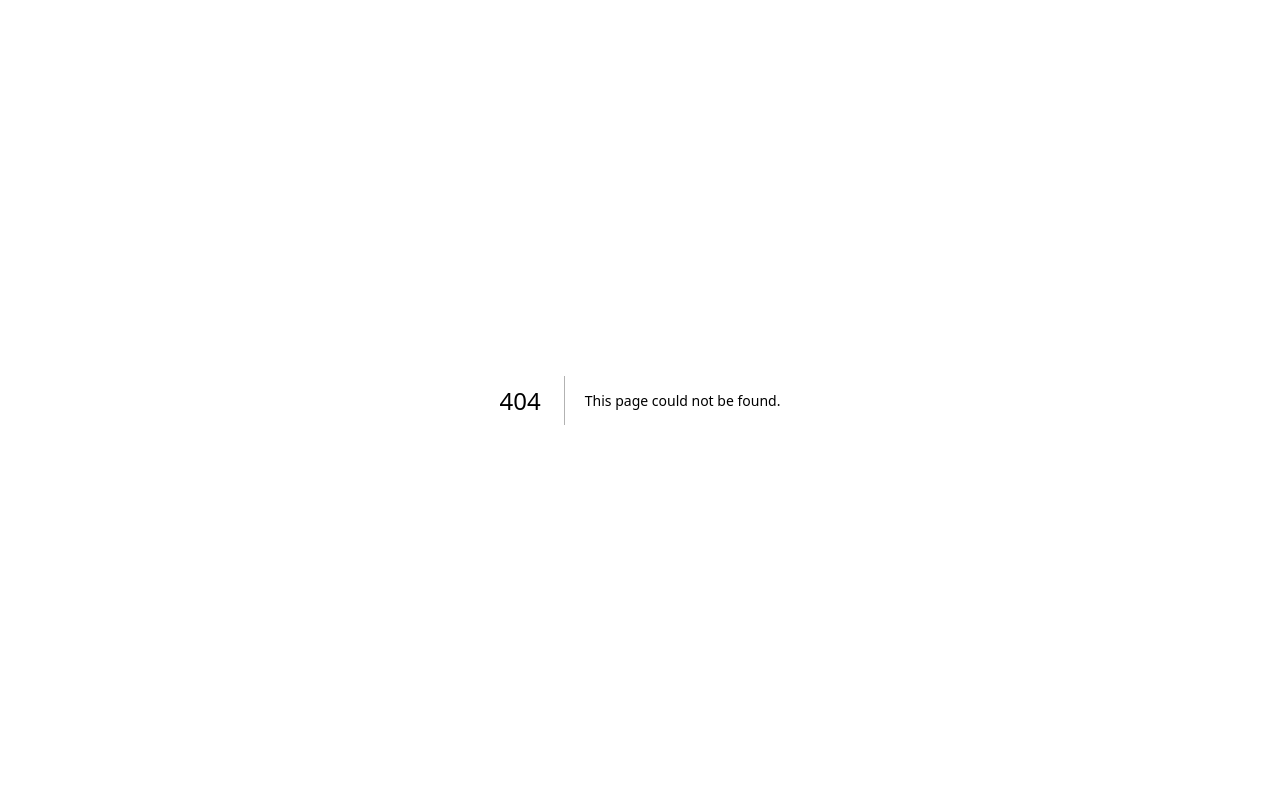
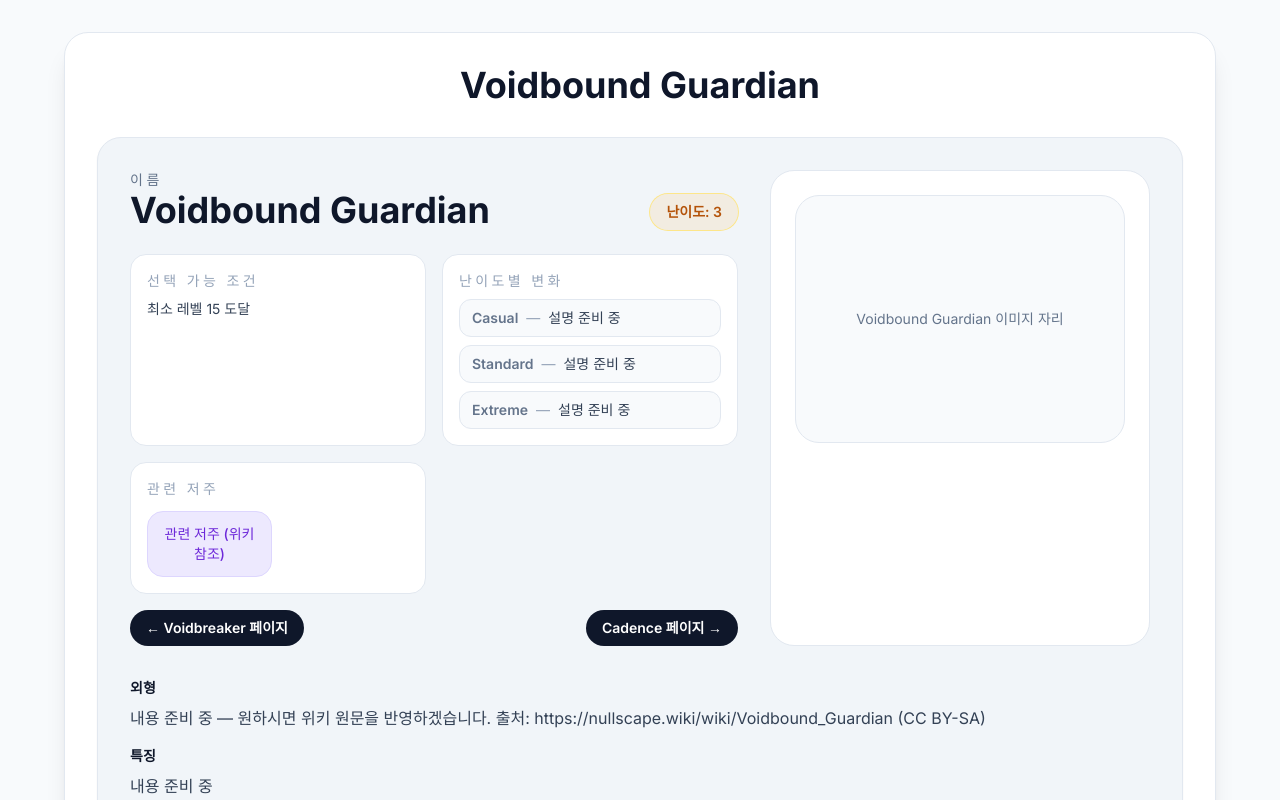
Before and after one commit to merrystat/nullscape-guide, a Next.js app: page /enemies/voidbound-guardian in a window 1280 px wide. Before the commit this address had no page. Shown: the top 800 px of the page. Built offline with nearby package versions, Linux system fonts and the light colour scheme.

Commit message:
Add Voidbound Guardian templates (app + docs) with attribution; placeholders for wiki content

```diff
--- /dev/null
+++ b/app/enemies/voidbound-guardian/page.tsx
@@ -0,0 +1,93 @@
+export default function VoidboundGuardianPage() {
+  return (
+    <main className="min-h-screen bg-slate-50 p-8">
+      <div className="mx-auto max-w-6xl rounded-3xl border border-slate-200 bg-white p-8 shadow-xl">
+        <h1 className="text-4xl font-bold text-slate-900 mb-8 text-center">Voidbound Guardian</h1>
+
+        <div className="grid gap-8">
+          <article className="space-y-6">
+            <div className="rounded-3xl border border-slate-200 bg-slate-100 p-8 shadow-sm">
+              <div className="grid gap-8 lg:grid-cols-[1.6fr_1fr]">
+                <div>
+                  <div className="flex flex-col gap-4 sm:flex-row sm:items-end sm:justify-between">
+                    <div>
+                      <p className="text-sm uppercase tracking-[0.25em] text-slate-500">이름</p>
+                      <h2 className="text-4xl font-bold text-slate-900">Voidbound Guardian</h2>
+                    </div>
+                    <div className="rounded-3xl bg-amber-500/10 px-4 py-2 text-sm font-semibold text-amber-700 ring-1 ring-amber-200">
+                      난이도: 3
+                    </div>
+                  </div>
+
+                  <div className="mt-6 grid gap-4 sm:grid-cols-2">
+                    <div className="rounded-2xl border border-slate-200 bg-white p-4">
+                      <p className="text-sm uppercase tracking-[0.24em] text-slate-400">선택 가능 조건</p>
+                      <p className="mt-2 text-sm text-slate-700">최소 레벨 15 도달</p>
+                    </div>
+                    <div className="rounded-2xl border border-slate-200 bg-white p-4">
+                      <p className="text-sm uppercase tracking-[0.24em] text-slate-400">난이도별 변화</p>
+                      <div className="mt-2 flex flex-col gap-2">
+                        <div className="rounded-xl border border-slate-200 bg-slate-50 px-3 py-2 text-sm flex gap-2">
+                          <span className="font-semibold text-slate-500 shrink-0">Casual</span>
+                          <span className="text-slate-400">—</span>
+                          <span className="text-slate-700">설명 준비 중</span>
+                        </div>
+                        <div className="rounded-xl border border-slate-200 bg-slate-50 px-3 py-2 text-sm flex gap-2">
+                          <span className="font-semibold text-slate-500 shrink-0">Standard</span>
+                          <span className="text-slate-400">—</span>
+                          <span className="text-slate-700">설명 준비 중</span>
+                        </div>
+                        <div className="rounded-xl border border-slate-200 bg-slate-50 px-3 py-2 text-sm flex gap-2">
+                          <span className="font-semibold text-slate-500 shrink-0">Extreme</span>
+                          <span className="text-slate-400">—</span>
+                          <span className="text-slate-700">설명 준비 중</span>
+                        </div>
+                      </div>
+                    </div>
+                    <div className="rounded-2xl border border-slate-200 bg-white p-4">
+                      <p className="text-sm uppercase tracking-[0.24em] text-slate-400">관련 저주</p>
+                      <div className="mt-3 grid gap-3 sm:grid-cols-2 curse-list">
+                        <a href="/curses/" className="rounded-2xl border p-3 text-center text-sm font-medium transition">관련 저주 (위키 참조)</a>
+                      </div>
+                    </div>
+                  </div>
+
+                  <div className="mt-4 flex flex-col gap-3 sm:flex-row sm:justify-between">
+                    <a href="/enemies/voidbreaker" className="inline-flex items-center gap-2 rounded-full bg-slate-900 px-4 py-2 text-sm font-semibold text-white transition hover:bg-slate-800">← Voidbreaker 페이지</a>
+                    <a href="/enemies/cadence" className="inline-flex items-center gap-2 rounded-full bg-slate-900 px-4 py-2 text-sm font-semibold text-white transition hover:bg-slate-800">Cadence 페이지 →</a>
+                  </div>
+                </div>
+
+                <div className="rounded-3xl border border-slate-200 bg-white p-6">
+                  <div className="aspect-[4/3] rounded-3xl border border-slate-200 bg-slate-50 text-slate-500 flex items-center justify-center text-center p-4">
+                    <span className="text-sm">Voidbound Guardian 이미지 자리</span>
+                  </div>
+                </div>
+              </div>
+
+              <div className="mt-8 space-y-4 text-slate-700">
+                <div>
+                  <p className="text-sm font-semibold text-slate-900">외형</p>
+                  <p className="mt-2">내용 준비 중 — 원하시면 위키 원문을 반영하겠습니다. 출처: https://nullscape.wiki/wiki/Voidbound_Guardian (CC BY-SA)</p>
+                </div>
+                <div>
+                  <p className="text-sm font-semibold text-slate-900">특징</p>
+                  <p className="mt-2">내용 준비 중</p>
+                </div>
+                <div>
+                  <p className="text-sm font-semibold text-slate-900">회피법</p>
+                  <p className="mt-2">내용 준비 중</p>
+                </div>
+                <div>
+                  <p className="text-sm font-semibold text-slate-900">팁</p>
+                  <p className="mt-2">내용 준비 중</p>
+                </div>
+              </div>
+            </div>
+
+          </article>
+        </div>
+      </div>
+    </main>
+  )
+}
```
Also changed, not shown: 1 other file (tests, documents, lock files or other folders).
